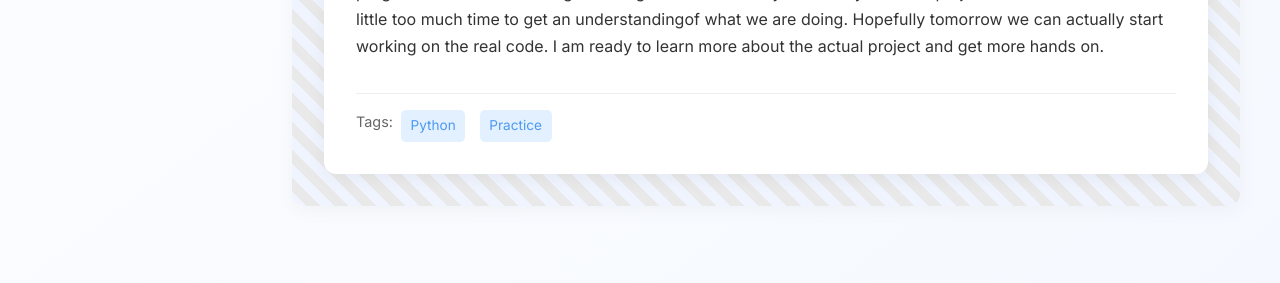
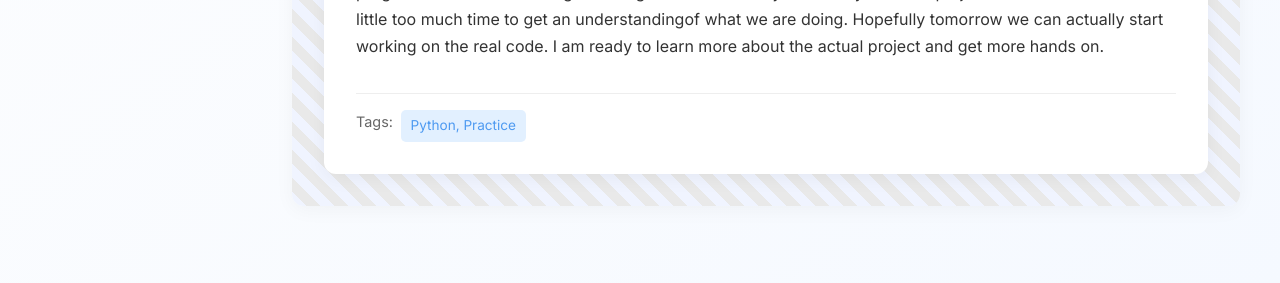
Before and after one commit to Waddelltre3/Waddelltre3.github.io, a Jekyll site: the page built from _posts/2025-06-09-day-10.md, in a window 1280 px wide. Shown: the part 686-969 px from the top of the page. Built offline with Jekyll 4.4.1, drawn with Linux system fonts in a browser that asks for light colours.

Commit message:
Update 2025-06-09-day-10.md

```diff
--- a/_posts/2025-06-09-day-10.md
+++ b/_posts/2025-06-09-day-10.md
@@ -4,7 +4,7 @@ title: "Day 10 – Practicing the Code"
 date: 2025-06-09
 author: Warren Waddell III
 permalink: /day10.html
-tags: ["Python", "Practice"]
+tags: ["Python, Practice"]
 
 what_i_learned: |
   Today I learned about some example code that is close in relation to the actual project that we will actually be working on.
```
